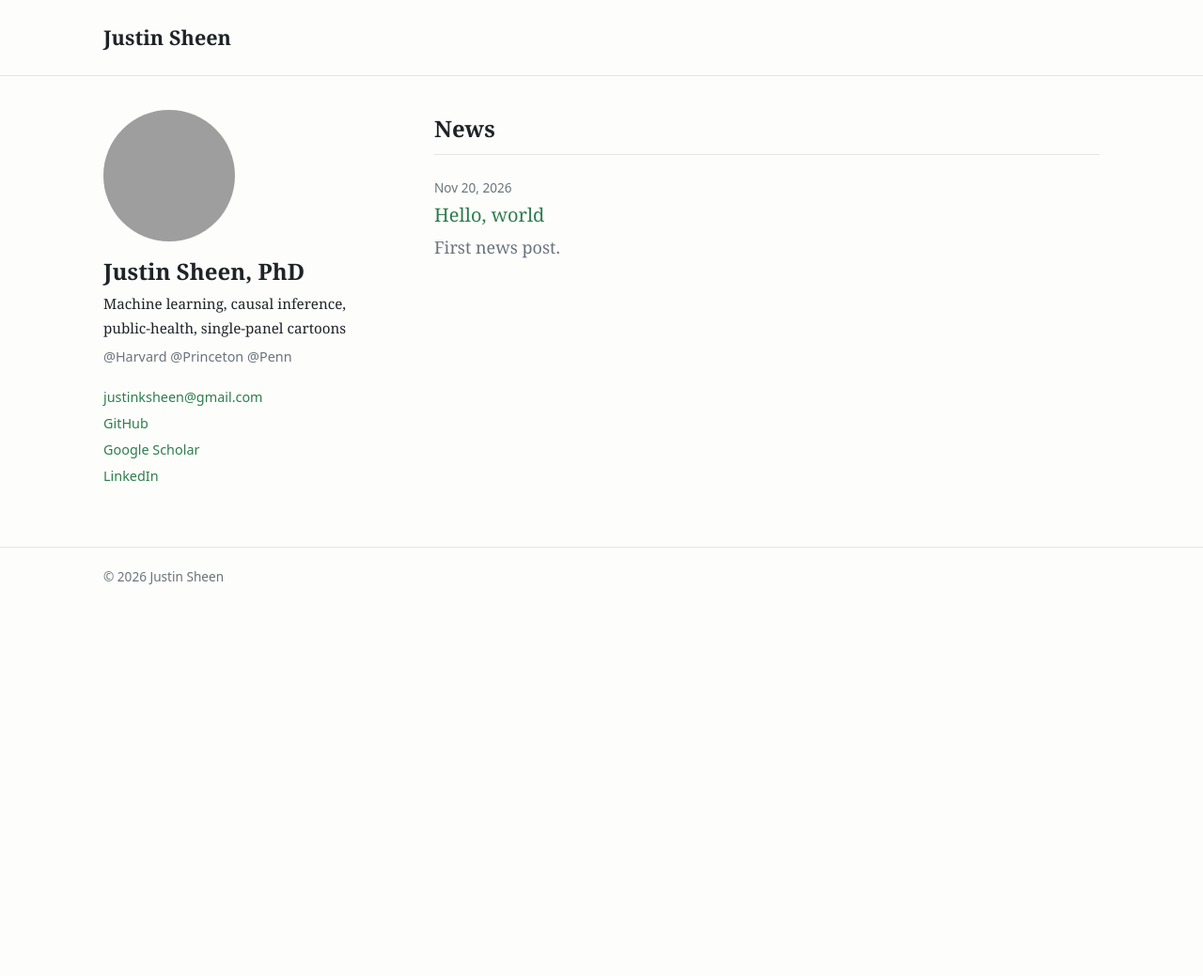
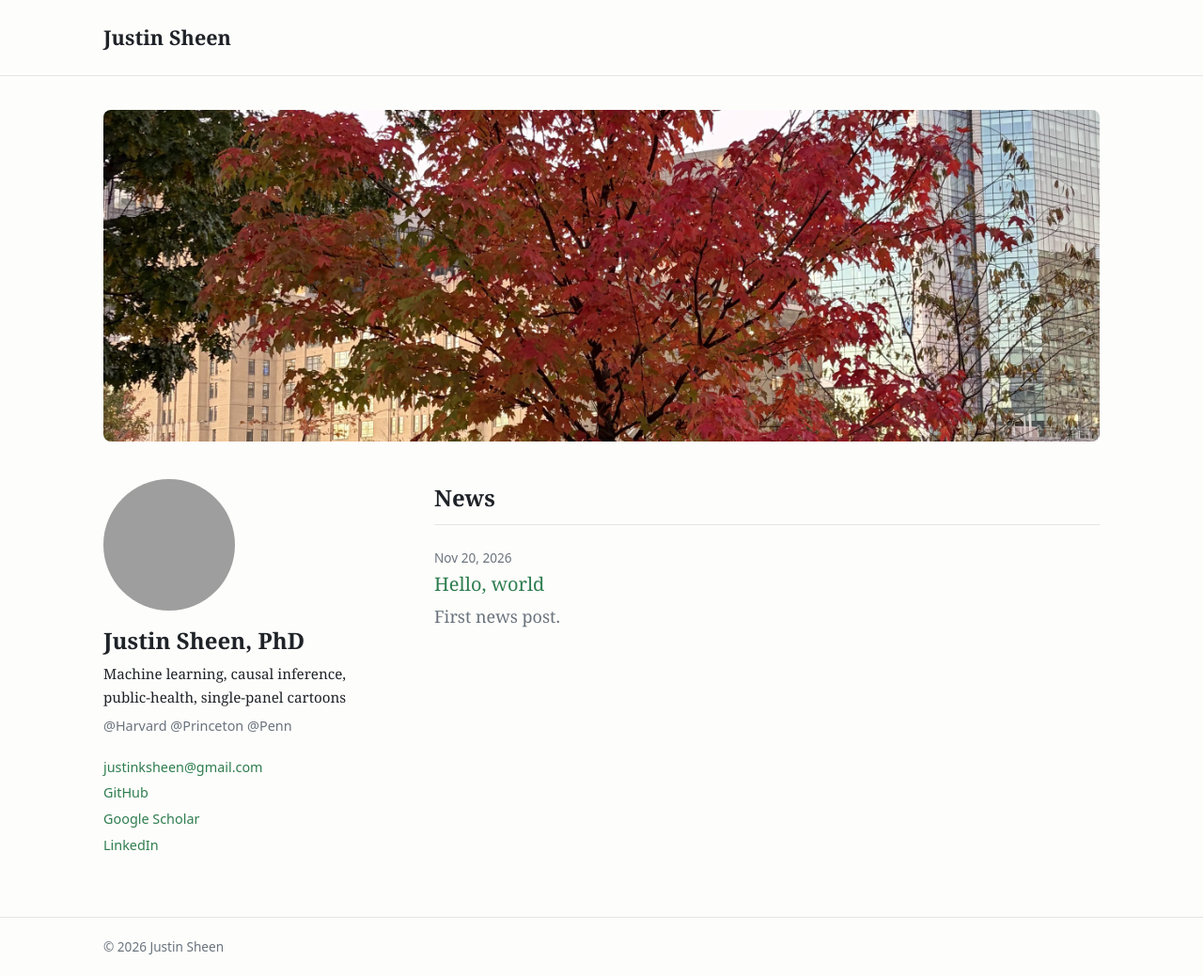
Before and after one commit to jsheen/jsheen.github.io, a Jekyll site: the page built from index.html, in a window 1280 px wide and 1039 px high. Shown: the whole window at 94% size. Built offline with Jekyll 4.4.1, drawn with Linux system fonts in a browser that asks for light colours; grey boxes are pictures that could not be loaded.

Commit message:
Add header image to home page
Co-Authored-By: Claude Opus 5.5 <noreply@anthropic.com>

```diff
--- a/assets/css/style.css
+++ b/assets/css/style.css
@@ -65,3 +65,4 @@ body.wide .wrap { max-width: 1100px; }
 .site-footer { border-top: 1px solid var(--rule); margin-top: 60px; padding: 20px 0; color: var(--muted); font-family: system-ui, sans-serif; font-size: 0.85rem; }
 .site-footer .wrap { display: flex; justify-content: space-between; flex-wrap: wrap; gap: 10px; }
 .nowrap { white-space: nowrap; }
+.header-img { display: block; width: 100%; aspect-ratio: 3 / 1; object-fit: cover; border-radius: 8px; margin-bottom: 40px; }
--- a/index.html
+++ b/index.html
@@ -3,6 +3,8 @@ layout: default
 title: Home
 wide: true
 ---
+<img class="header-img" src="{{ '/assets/img/header.jpg' | relative_url }}" alt="Red maple in autumn">
+
 <div class="home">
   <aside class="panel panel-about">
     {% include about.html %}
```
Also changed, not shown: assets/img/header.jpg (added).
